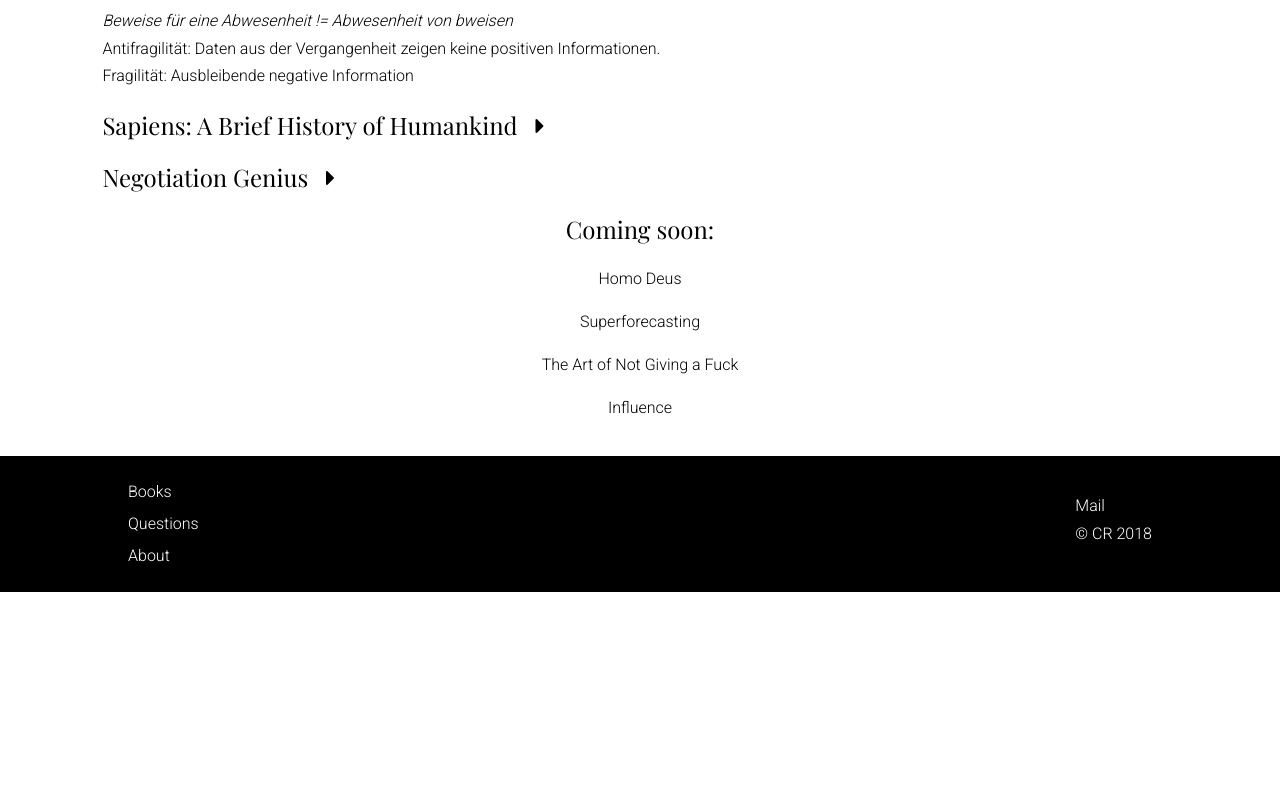
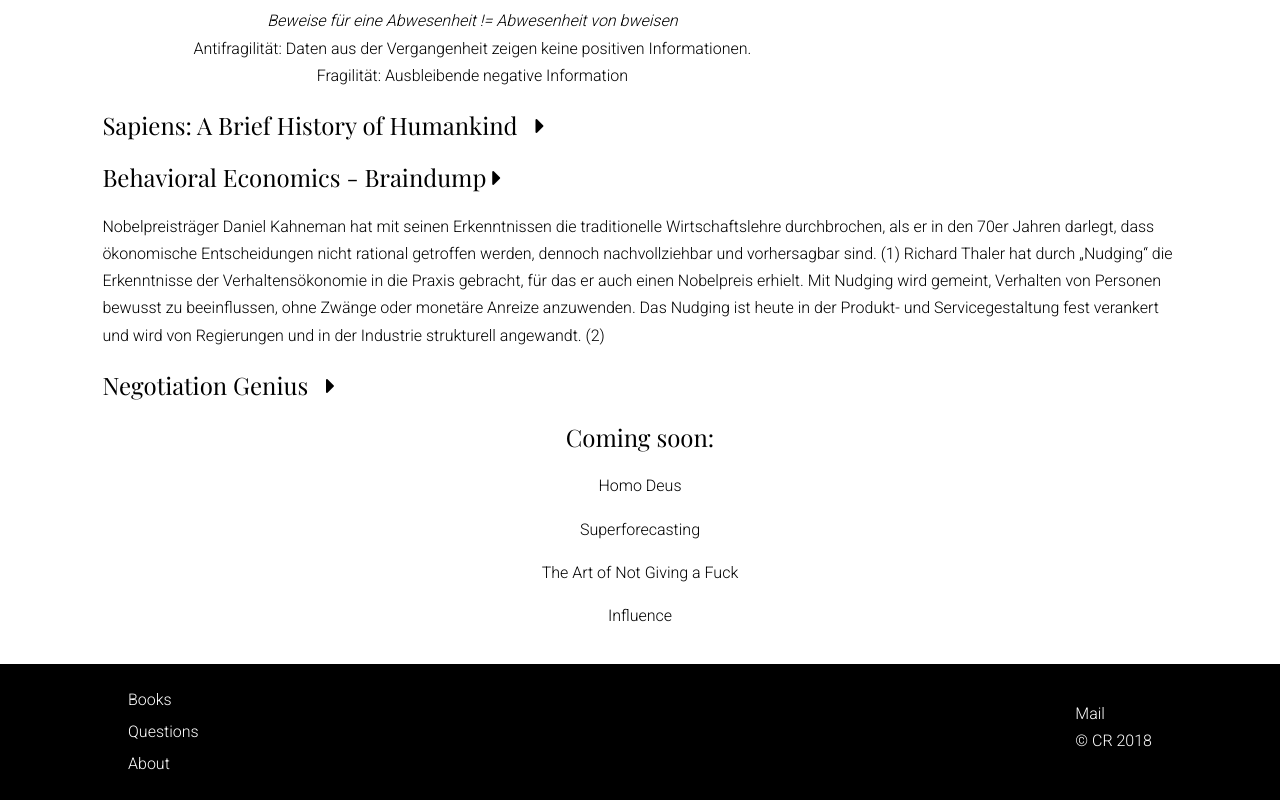
Before and after one commit to CRE11/CRE11.github.io, a plain HTML site: page index.html in a window 1280 px wide. Shown: the part 3992-4792 px from the top of the page. Before the commit the page ends 4584 px from the top, so only its background shows below. Drawn offline with nearby package versions, Linux system fonts and the light colour scheme.

Commit message:
Finally
After a long time, finally a new update

```diff
--- a/index.html
+++ b/index.html
@@ -458,6 +458,24 @@
             </div>
 
 
+            <div id="BehEco">
+
+                <h2>
+
+                    Behavioral Economics - Braindump
+                    <i class="extendText fas fa-caret-right"></i>
+
+                </h2>
+
+                <p>
+
+                    Nobelpreisträger Daniel Kahneman hat mit seinen Erkenntnissen die traditionelle Wirtschaftslehre durchbrochen, als er in den 70er Jahren darlegt, dass ökonomische Entscheidungen nicht rational getroffen werden, dennoch nachvollziehbar und vorhersagbar sind. (1)
+                    Richard Thaler hat durch „Nudging“ die Erkenntnisse der Verhaltensökonomie in die Praxis gebracht, für das er auch einen Nobelpreis erhielt. Mit Nudging wird gemeint, Verhalten von Personen bewusst zu beeinflussen, ohne Zwänge oder monetäre Anreize anzuwenden. Das Nudging ist heute in der Produkt- und Servicegestaltung fest verankert und wird von Regierungen und in der Industrie strukturell angewandt. (2)
+
+                </p>
+
+            </div>
+
             <div id="Neg">
 
                 <h2>
--- a/stylesheet.css
+++ b/stylesheet.css
@@ -95,7 +95,7 @@
 
     line-height: 1.7;
     max-width: 740px;
-    text-align: justify;
+    text-align: center;
 
 }
 
```
Also changed, not shown: 1 other file.
